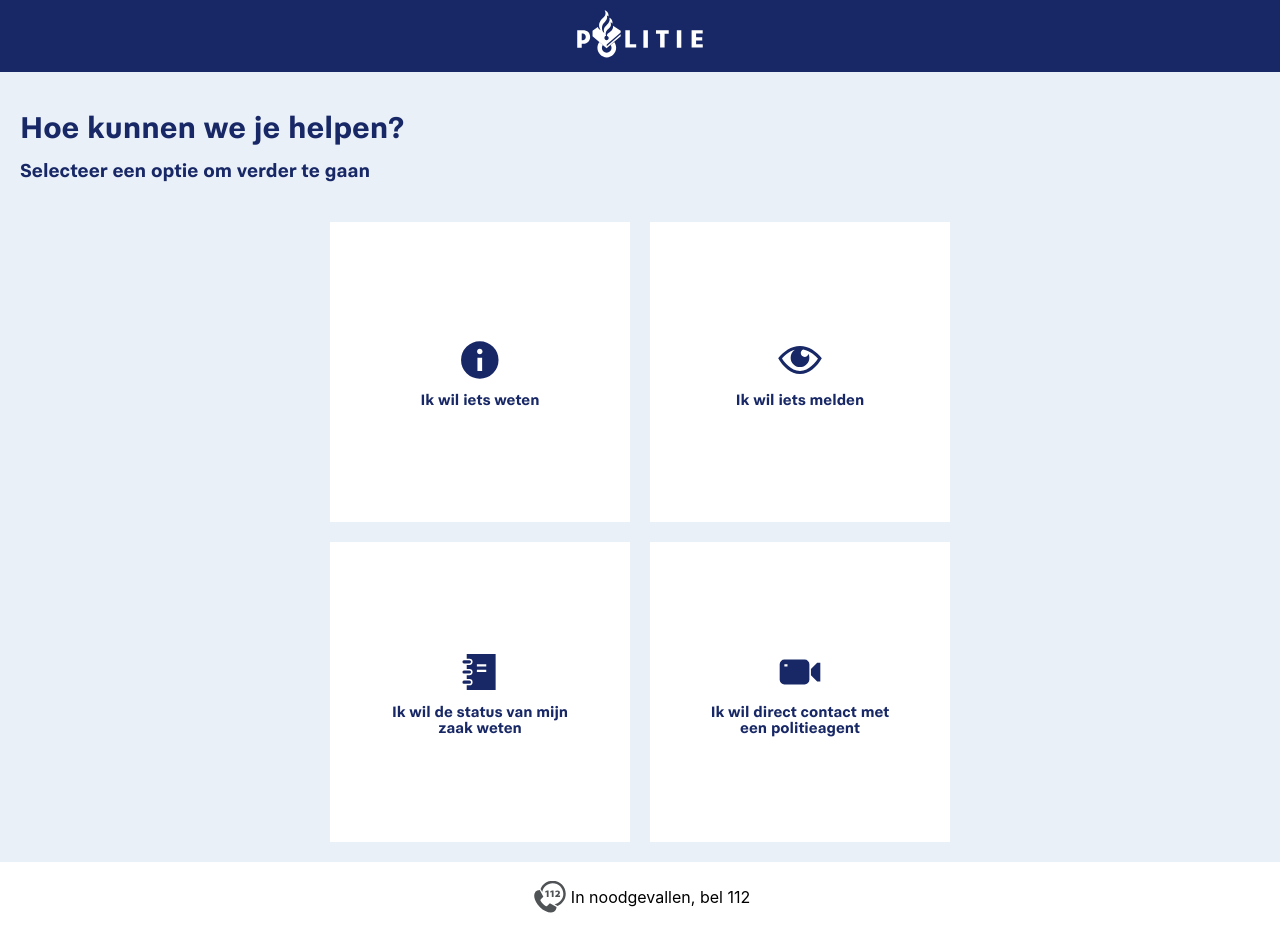
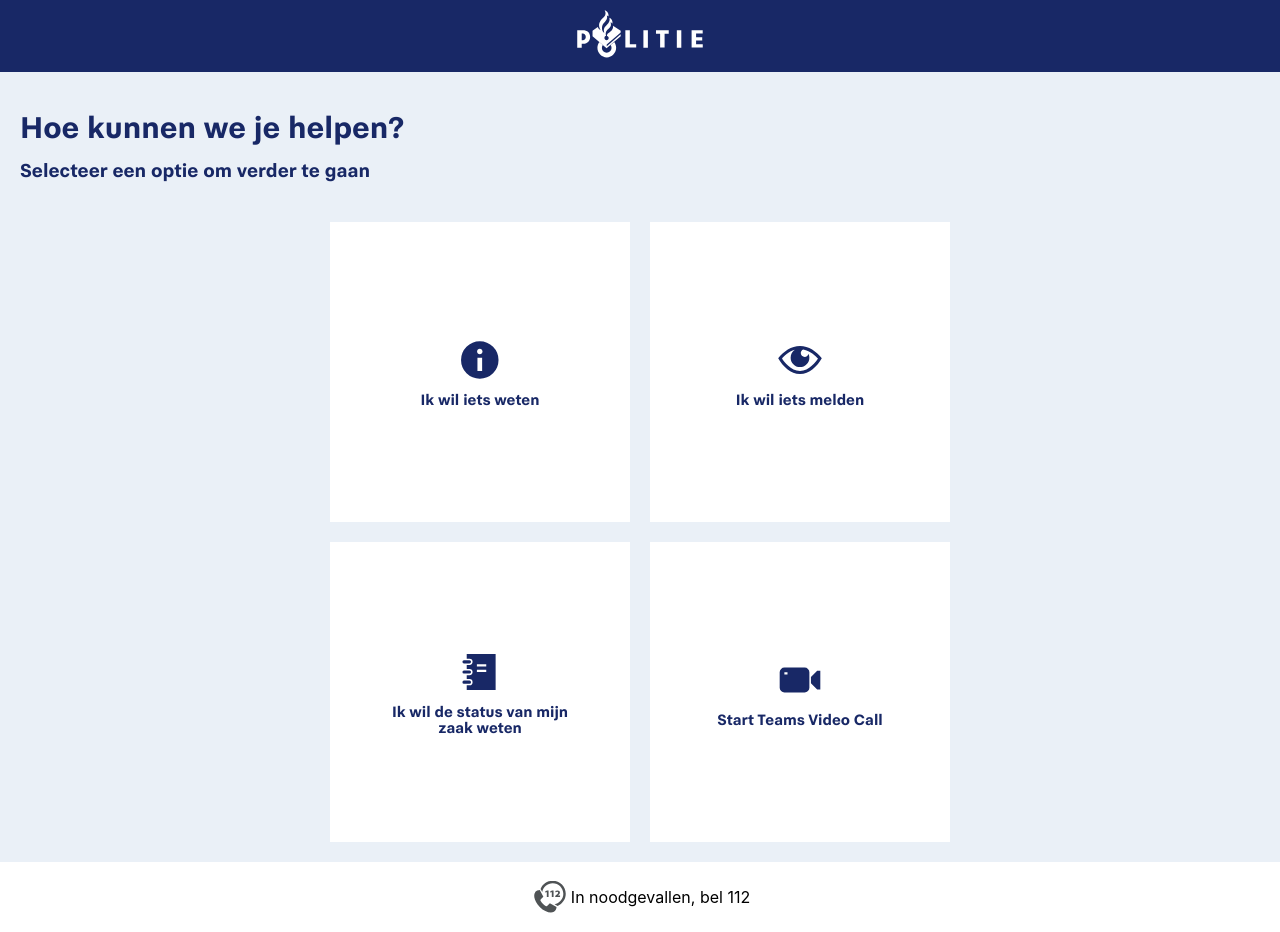
Before and after one commit to bobberg/politie-sps, a React (Create React App) app: page / in a window 1280 px wide. Built offline with nearby package versions, Linux system fonts and the light colour scheme.

Commit message:
changed url for hacky solution video calling

```diff
--- a/package.json
+++ b/package.json
@@ -3,6 +3,10 @@
   "version": "0.1.0",
   "private": true,
   "dependencies": {
+    "@azure/communication-common": "^2.3.1",
+    "@azure/communication-react": "^1.16.1",
+    "@azure/msal-browser": "^3.14.0",
+    "@microsoft/microsoft-graph-client": "^3.0.7",
     "@testing-library/jest-dom": "^5.17.0",
     "@testing-library/react": "^13.4.0",
     "@testing-library/user-event": "^13.5.0",
--- a/src/App.tsx
+++ b/src/App.tsx
@@ -1,25 +1,98 @@
-import React from "react";
+import React, { useState, useEffect, useMemo } from "react";
+import { PublicClientApplication } from "@azure/msal-browser";
+import { Client } from "@microsoft/microsoft-graph-client";
 import "./App.css";
 import PolitieLogo from "./assets/PolitieLogo";
-import { EmergencyPhone } from "./assets/EmergencyPhone";
-
-// Import your icons here. For example:
+// Import your icons here
 import Info from "./assets/Info";
 import Notebook from "./assets/Notebook";
 import VideoCamera from "./assets/VideoCamera";
 import Zien from "./assets/Zien";
+import { EmergencyPhone } from "./assets/EmergencyPhone";
+
+// import {
+//   AzureCommunicationTokenCredential,
+//   CommunicationUserIdentifier,
+// } from "@azure/communication-common";
+// import {
+//   CallComposite,
+//   fromFlatCommunicationIdentifier,
+//   useAzureCommunicationCallAdapter,
+// } from "@azure/communication-react";
+
+// const msalConfig = {
+//   auth: {
+//     clientId: "YOUR_CLIENT_ID",
+//     authority: "https://login.microsoftonline.com/YOUR_TENANT_ID",
+//     redirectUri: "http://localhost:3000",
+//   },
+// };
+
+// const app = new PublicClientApplication(msalConfig);
 
 const App = () => {
+  //   // Replace '' with the ACS user identity value
+  //   const [userId, setUserId] = useState<string>("");
+
+  //   // Replace '' with the ACS token value
+  //   const [token, setToken] = useState<string>("");
+
+  //   // Replace '' with the Teams meeting link value
+  //   const [teamsMeetingLink, setTeamsMeetingLink] = useState<string>("");
+
+  //   const [accessToken, setAccessToken] = useState(null);
+
+  //   const credential = useMemo(() => {
+  //     if (token) {
+  //       return new AzureCommunicationTokenCredential(token);
+  //     }
+  //     return;
+  //   }, [token]);
+
+  //   const callAdapterArgs = useMemo(() => {
+  //     if (userId && credential && displayName && teamsMeetingLink) {
+  //       return {
+  //         userId: fromFlatCommunicationIdentifier(
+  //           userId
+  //         ) as CommunicationUserIdentifier,
+  //         displayName,
+  //         credential,
+  //         locator: { meetingLink: teamsMeetingLink },
+  //       };
+  //     }
+  //     return {};
+  //   }, [userId, credential, displayName, teamsMeetingLink]);
+
+  //   const callAdapter = useAzureCommunicationCallAdapter(callAdapterArgs);
+
+  //   useEffect(() => {
+  //     /* Commenting out for now
+
+  //     const init = async () => {
+  //         setMessage('Getting ACS user');
+  //         //Call Azure Function to get the ACS user identity and token
+  //         let res = await fetch(process.env.REACT_APP_ACS_USER_FUNCTION as string);
+  //         let user = await res.json();
+  //         setUserId(user.userId);
+  //         setToken(user.token);
+
+  //         setMessage('Getting Teams meeting link...');
+  //         //Call Azure Function to get the meeting link
+  //         res = await fetch(process.env.REACT_APP_TEAMS_MEETING_FUNCTION as string);
+  //         let link = await res.text();
+  //         setTeamsMeetingLink(link);
+  //         setMessage('');
+  //         console.log('Teams meeting link', link);
+  //     }
+  //     init();
+
+  //     */
+  //   }, []);
+
   return (
     <div className="App">
       <nav className="navbar" style={{ backgroundColor: "#182866" }}>
-        {/* Replace src with the path to the Politie logo */}
         <PolitieLogo />
-        {/* <img
-          src="politie-logo.png"
-          alt="Politie Logo"
-          className="navbar-logo"
-        /> */}
       </nav>
       <main className="main-body" style={{ backgroundColor: "#EAF0F7" }}>
         <h1>Hoe kunnen we je helpen?</h1>
@@ -46,18 +119,26 @@ const App = () => {
             </div>
           </a>
 
-          <a href="https://www.politie.nl/">
+          <a href="https://politie-sps.azurewebsites.net/visit">
             <div className="button">
               <VideoCamera />
-              <span>Ik wil direct contact met een politieagent</span>
+              <span>Start Teams Video Call</span>
             </div>
           </a>
+          {/* {callAdapter ? (
+            <div>
+              <h1>Contact Customer Service</h1>
+              <div className="wrapper">
+                <CallComposite adapter={callAdapter} />
+              </div>
+            </div>
+          ) : (
+            <></>
+          )} */}
         </div>
       </main>
       <footer className="footer">
         <EmergencyPhone />
-        {/* <EmergencyPhone alt="112 logo" className="footer-logo" /> */}
-        {/* <img src={EmergencyPhone} alt="112 Logo" className="footer-logo" /> */}
         <span>In noodgevallen, bel 112</span>
       </footer>
     </div>
```
Also changed, not shown: 1 other file (tests, documents, lock files or other folders).
